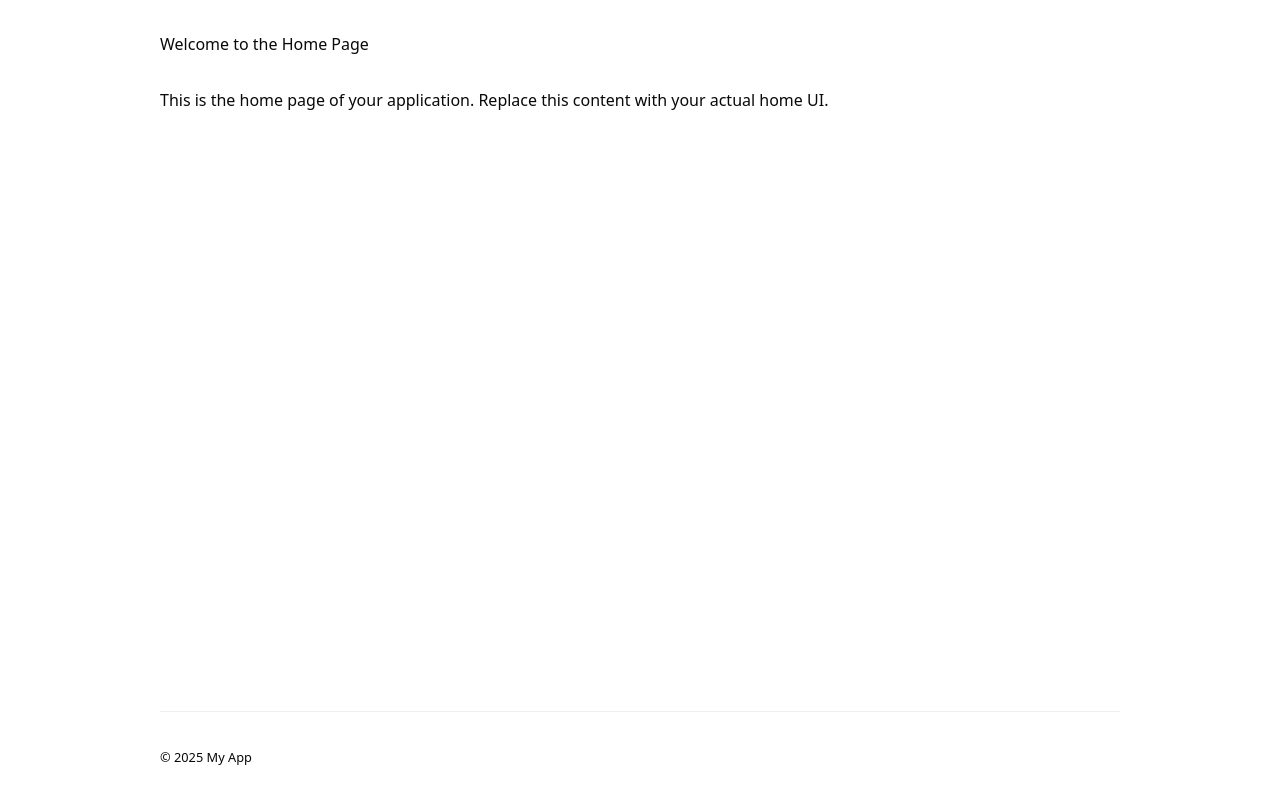
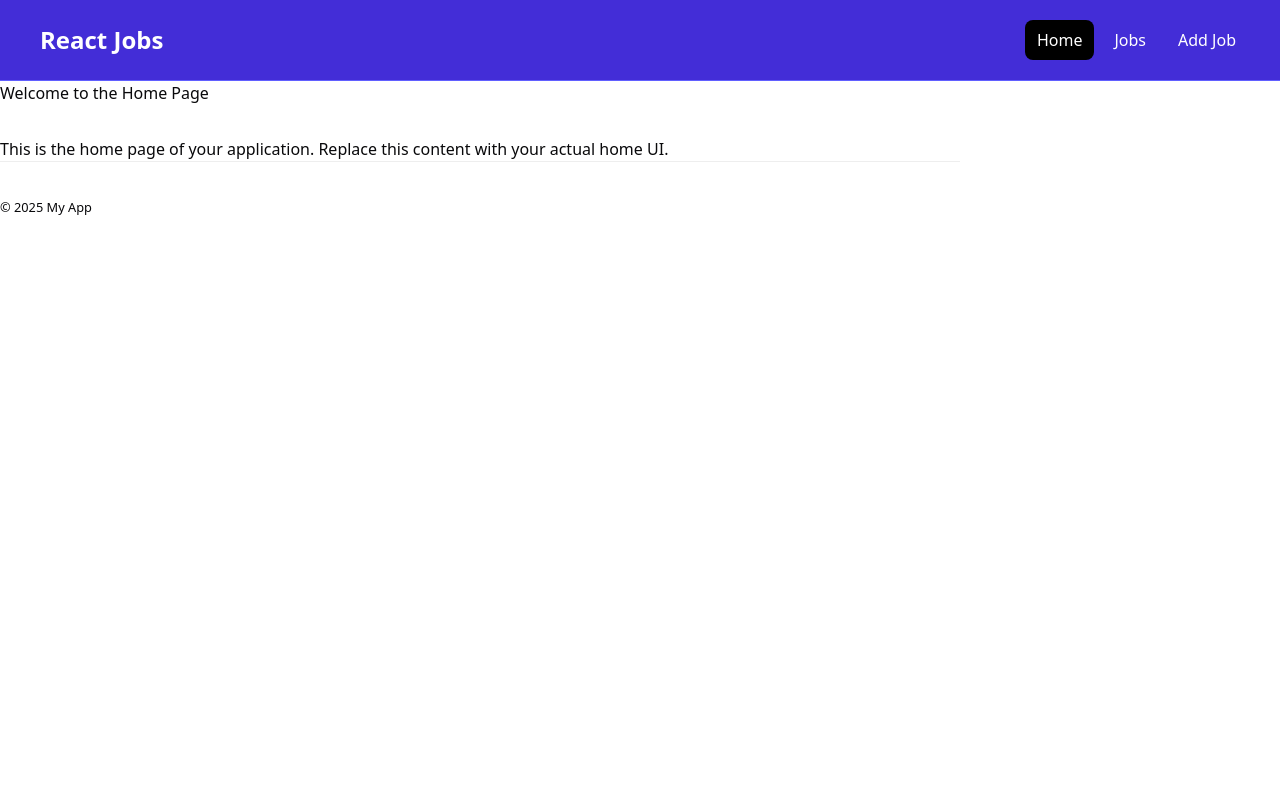
Before and after one commit to KJ-77/Wasselni, a React (Vite) app: page / in a window 1280 px wide. Built offline with nearby package versions, Linux system fonts and the light colour scheme.

Commit message:
added navbar to router

```diff
--- a/src/App.tsx
+++ b/src/App.tsx
@@ -1,11 +1,12 @@
 import { BrowserRouter as Router, Route, Routes } from "react-router-dom";
 import Frontpage from "./pages/frontpage";
 import Home from "./pages/home";
+import Navbar from "./components/navbar";
 
 const App = () => {
   return (
-
-      <Router>
+    <Router>
+      <Navbar />
         <Routes>
 
           <Route path="/" element= {<Home />} />
--- a/src/components/ui/navbar.tsx
+++ b/src/components/navbar.tsx
@@ -1,5 +1,5 @@
 import { NavLink } from 'react-router-dom';
-import logo from '../assets/images/logo.png';
+// import logo from '../assets/images/logo.png';
 
 const Navbar = () => {
 const linkClass = ({ isActive }: { isActive: boolean }) =>
@@ -13,7 +13,7 @@ const linkClass = ({ isActive }: { isActive: boolean }) =>
         <div className='flex h-20 items-center justify-between'>
           <div className='flex flex-1 items-center justify-center md:items-stretch md:justify-start'>
             <NavLink className='flex flex-shrink-0 items-center mr-4' to='/'>
-              <img className='h-10 w-auto' src={logo} alt='React Jobs' />
+              {/* <img className='h-10 w-auto' src={logo} alt='React Jobs' /> */}
               <span className='hidden md:block text-white text-2xl font-bold ml-2'>
                 React Jobs
               </span>
--- a/src/pages/home.tsx
+++ b/src/pages/home.tsx
@@ -1,17 +1,6 @@
-import React from 'react';
-
 const Home= () => {
     return (
         <div
-            style={{
-                minHeight: '100vh',
-                display: 'flex',
-                flexDirection: 'column',
-                alignItems: 'center',
-                justifyContent: 'flex-start',
-                padding: '2rem',
-                boxSizing: 'border-box',
-            }}
             role="main"
             aria-labelledby="home-title"
         >
```
